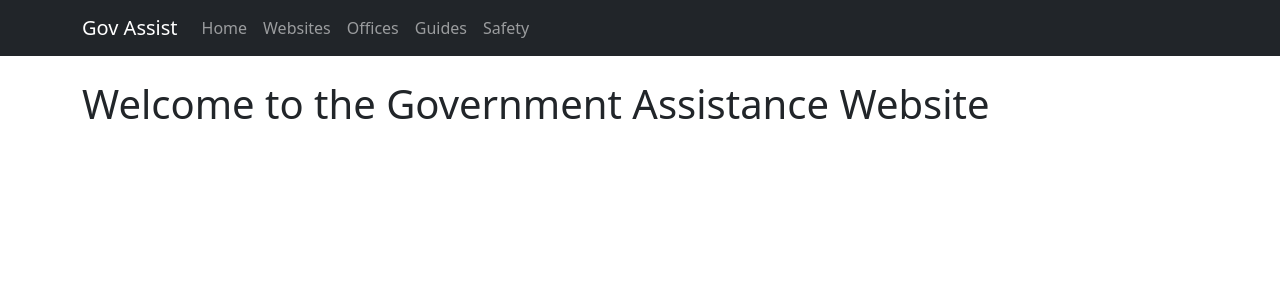
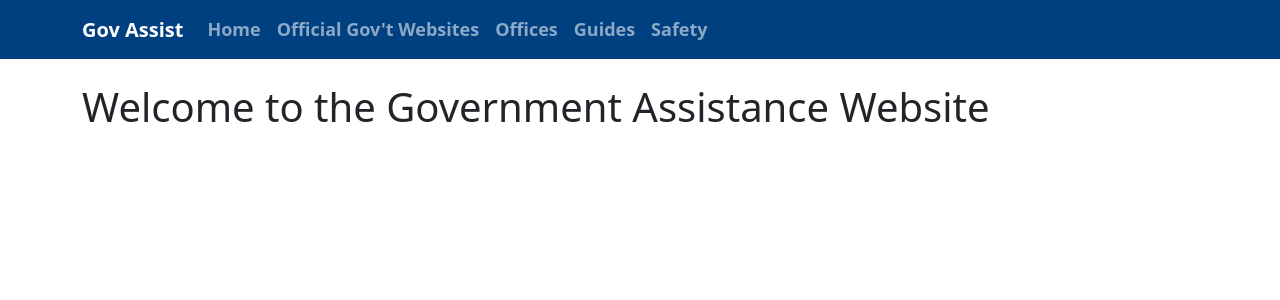
Before and after one commit to zlrahc/government-assistance-website, a React (Create React App) app: page / in a window 1280 px wide. Shown: the top 300 px of the page. Built offline with nearby package versions, Linux system fonts and the light colour scheme.

Commit message:
style(navbar): update CSS styling

```diff
--- a/src/App.css
+++ b/src/App.css
@@ -36,3 +36,12 @@
     transform: rotate(360deg);
   }
 }
+
+.custom-navbar {
+
+  font-size: large;
+  font-weight: bolder;
+
+  background-color: #004080;
+
+}
--- a/src/App.js
+++ b/src/App.js
@@ -18,18 +18,21 @@ function App() {
 
     <Router>
 
-      <Navbar bg="dark" variant="dark" expand="lg">
-        <Container>
-          <Navbar.Brand href="/">Gov Assist</Navbar.Brand>
+    <Navbar variant="dark" expand="lg" collapseOnSelect className="custom-navbar">
+      <Container>
+        <Navbar.Brand>Gov Assist</Navbar.Brand>
+        <Navbar.Toggle aria-controls="basic-navbar-nav" />
+        <Navbar.Collapse id="basic-navbar-nav">
           <Nav className="me-auto">
             <Nav.Link as={Link} to="/">Home</Nav.Link>
-            <Nav.Link as={Link} to="/websites">Websites</Nav.Link>
+            <Nav.Link as={Link} to="/websites">Official Gov't Websites</Nav.Link>
             <Nav.Link as={Link} to="/offices">Offices</Nav.Link>
             <Nav.Link as={Link} to="/guides">Guides</Nav.Link>
             <Nav.Link as={Link} to="/safety">Safety</Nav.Link>
           </Nav>
-        </Container>
-      </Navbar>
+        </Navbar.Collapse>
+      </Container>
+    </Navbar>
 
       <Container className="mt-4">
         <Routes>
```
